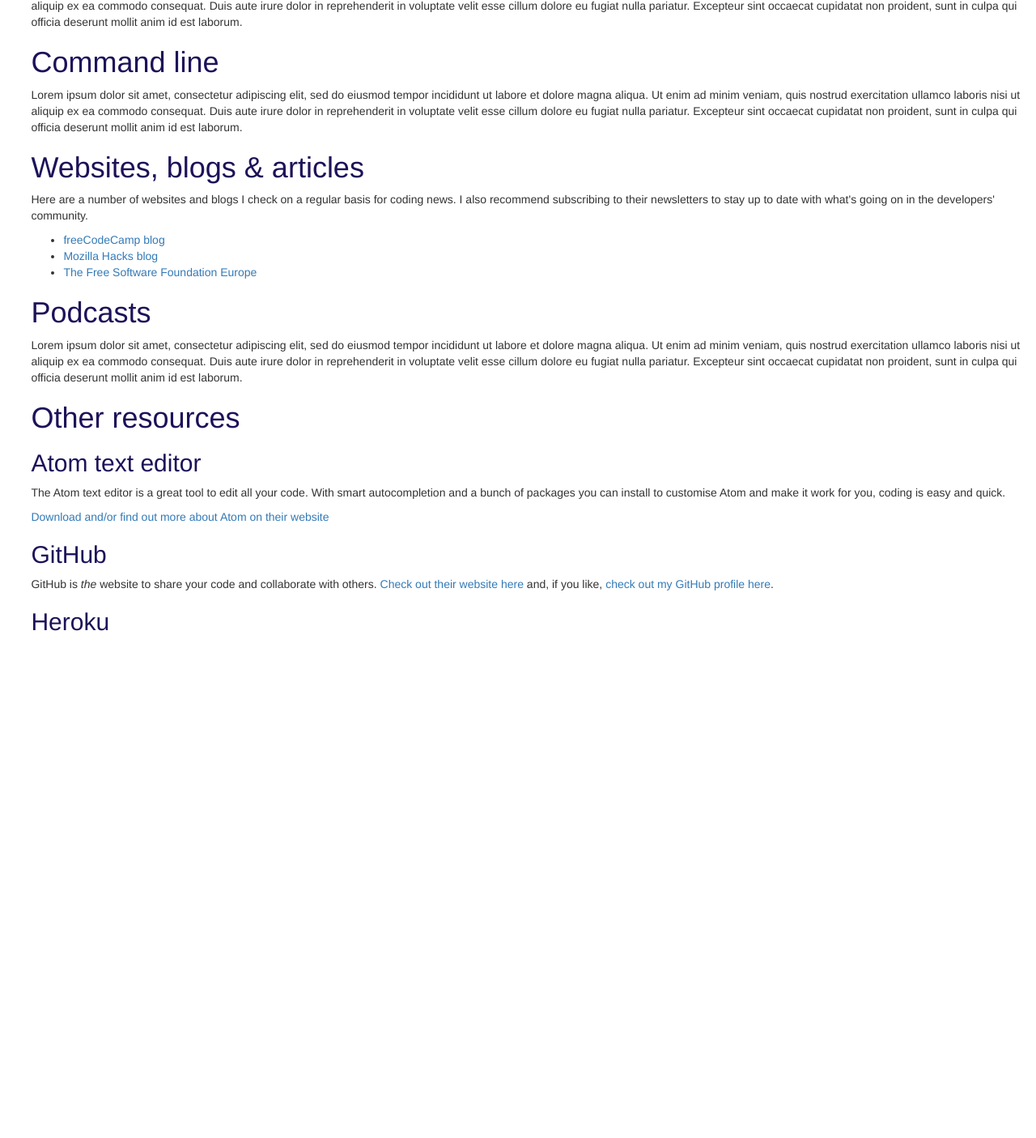
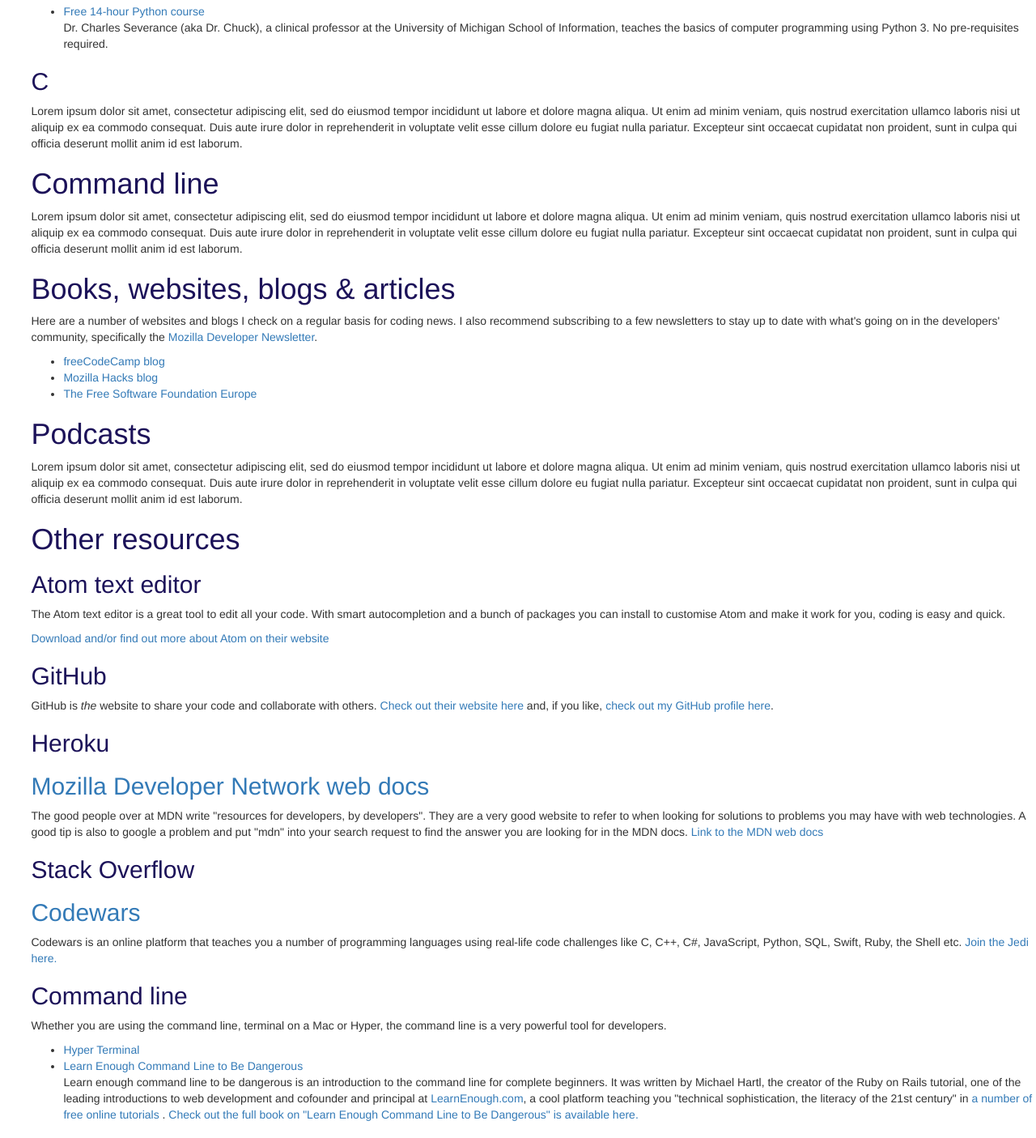
Before and after one commit to CodebugM/Web-Blog, a plain HTML site: page resources.html in a window 1280 px wide. Shown: the part 1315-2720 px from the top of the page at 81% size. Before the commit the page ends 2169 px from the top, so only its background shows below. Drawn offline with nearby package versions, Linux system fonts and the light colour scheme; a web font is replaced by a local one.

Commit message:
Update resources.html

```diff
--- a/resources.html
+++ b/resources.html
@@ -56,7 +56,14 @@
     <div class="resources-entry">
     <h1>Front End</h1>
     <h2>HTML</h2>
+    <ul>
+      <li><a href="https://web.stanford.edu/group/csp/cs21/htmlcheatsheet.pdf">HTML Cheatsheet</a> by Stanford University</li>
+      <li></li>
+    </ul>
     <h2>CSS</h2>
+    <ul>
+      <li><a href="https://web.stanford.edu/group/csp/cs21/csscheatsheet.pdf">CSS Cheatsheet</a> by Stanford University</li>
+    </ul>
     <h3>Bootstrap</h3>
     <h2>JavaScript</h2>
     <p>Lorem ipsum dolor sit amet, consectetur adipiscing elit, sed do eiusmod tempor incididunt ut labore et dolore magna aliqua. Ut enim ad minim veniam, quis nostrud exercitation ullamco laboris nisi ut aliquip ex ea commodo consequat. Duis aute irure dolor in reprehenderit in voluptate velit esse cillum dolore eu fugiat nulla pariatur. Excepteur sint occaecat cupidatat non proident, sunt in culpa qui officia deserunt mollit anim id est laborum.</p>
@@ -76,6 +83,11 @@
     <div class="resources-entry">
     <h1>Other programming languages</h1>
     <h2>Python</h2>
+    <ul>
+      <li><a href="https://www.freecodecamp.org/news/python-for-everybody/">Free 14-hour Python course</a></li>
+      <p class="bullet-subtext">Dr. Charles Severance (aka Dr. Chuck), a clinical professor at the University of Michigan
+      School of Information, teaches the basics of computer programming using Python 3. No pre-requisites required.</p>
+    </ul>
     <h2>C</h2>
     <p>Lorem ipsum dolor sit amet, consectetur adipiscing elit, sed do eiusmod tempor incididunt ut labore et dolore magna aliqua. Ut enim ad minim veniam, quis nostrud exercitation ullamco laboris nisi ut aliquip ex ea commodo consequat. Duis aute irure dolor in reprehenderit in voluptate velit esse cillum dolore eu fugiat nulla pariatur. Excepteur sint occaecat cupidatat non proident, sunt in culpa qui officia deserunt mollit anim id est laborum.</p>
     </div>
@@ -86,9 +98,9 @@
     </div>
 
     <div class="resources-entry">
-    <h1>Websites, blogs & articles</h1>
-    <p>Here are a number of websites and blogs I check on a regular basis for coding news. I also recommend subscribing to their newsletters to stay up to
-    date with what's going on in the developers' community.</p>
+    <h1>Books, websites, blogs & articles</h1>
+    <p>Here are a number of websites and blogs I check on a regular basis for coding news. I also recommend subscribing to a few newsletters to stay up to
+    date with what's going on in the developers' community, specifically the <a href="https://www.mozilla.org/en-US/newsletter/developer/">Mozilla Developer Newsletter</a>.</p>
     <ul>
       <li><a href="https://www.freecodecamp.org/news/" target="_blank">freeCodeCamp blog</a></li>
       <li><a href="https://hacks.mozilla.org/" target="_blank">Mozilla Hacks blog</a></li>
@@ -112,6 +124,22 @@
     and, if you like, <a href="https://github.com/CodebugM">check out my GitHub profile here</a>.</p>
     <h2>Heroku</h2>
     <p></p>
+    <h2><a href="https://developer.mozilla.org/en-US/">Mozilla Developer Network web docs</a></h2>
+    <p>The good people over at MDN write "resources for developers, by developers". They are a very good website to refer to when looking for solutions to problems you may have with web technologies.
+    A good tip is also to google a problem and put "mdn" into your search request to find the answer you are looking for in the MDN docs. <a href="https://developer.mozilla.org/en-US/">Link to the MDN web docs</a></p>
+    <h2>Stack Overflow</h2>
+    <h2><a href="https://www.codewars.com/">Codewars</a></h2>
+    <p>Codewars is an online platform that teaches you a number of programming languages using real-life code challenges like C, C++, C#, JavaScript, Python, SQL, Swift, Ruby, the Shell etc. <a href="https://www.codewars.com/join">Join the Jedi here.</a></p>
+    <h2>Command line</h2>
+    <p>Whether you are using the command line, terminal on a Mac or Hyper, the command line is a very powerful tool for developers.</p>
+    <ul>
+      <li><a href="https://hyper.is/">Hyper Terminal</a></li>
+      <li><a href="https://www.learnenough.com/command-line-tutorial/basics">Learn Enough Command Line to Be Dangerous</a></li>
+      <p class="bullet-subtext">Learn enough command line to be dangerous is an introduction to the command line for complete beginners. It was written by Michael Hartl, the creator of the Ruby on Rails tutorial, one of the leading introductions to web development and
+        cofounder and principal at <a href="https://www.learnenough.com/">LearnEnough.com</a>, a cool platform teaching you "technical sophistication, the literacy of the 21st century" in <a href="https://www.learnenough.com/courses">a number of free online tutorials</a> .
+      <a href="https://www.learnenough.com/command-line-tutorial/basics">Check out the full book on "Learn Enough Command Line to Be Dangerous" is available here.</a></p>
+
+    </ul>
     </div>
 
     <script type="text/javascript">
```
